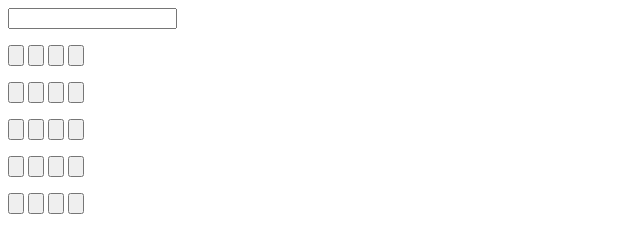
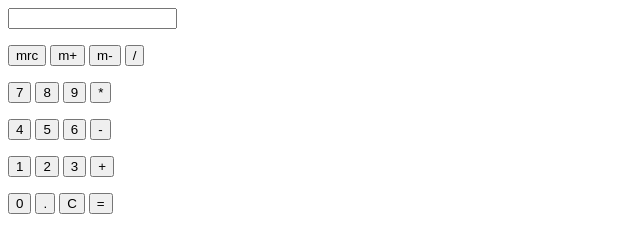
Before and after one commit to BattleBoss21/Calculator, a plain HTML site: page index.html in a window 1280 px wide. Shown: the whole page, without its empty margins (0-640 px from the left). Drawn offline with Linux system fonts and the light colour scheme.

Commit message:
Added the Button

```diff
--- a/index.html
+++ b/index.html
@@ -17,34 +17,34 @@
 			</div>
 			<div class="keys">
 				<p>
-							<input type="button">
-							<input type="button">
-							<input type="button">
-							<input type="button">
+							<input type="button" value="mrc">
+							<input type="button" value="m+">
+							<input type="button" value="m-">
+							<input type="button" value="/">
 				</p>
 					<p>
-							<input type="button">
-							<input type="button">
-							<input type="button">
-							<input type="button">
+							<input type="button" value="7">
+							<input type="button" value="8">
+							<input type="button" value="9">
+							<input type="button" value="*">
 					</p>
 					<p>
-							<input type="button">
-							<input type="button">
-							<input type="button">
-							<input type="button">
+							<input type="button" value="4">
+							<input type="button" value="5">
+							<input type="button" value="6">
+							<input type="button" value="-">
 					</p>
 					<p>
-							<input type="button">
-							<input type="button">
-							<input type="button">
-							<input type="button">
+							<input type="button" value="1">
+							<input type="button" value="2">
+							<input type="button" value="3">
+							<input type="button" value="+">
 					</p>
 					<p>
-							<input type="button">
-							<input type="button">
-							<input type="button">
-							<input type="button">
+							<input type="button" value="0">
+							<input type="button" value=".">
+							<input type="button" value="C">
+							<input type="button" value="=">
 					</p>
 			</div>
 	</div>
```
